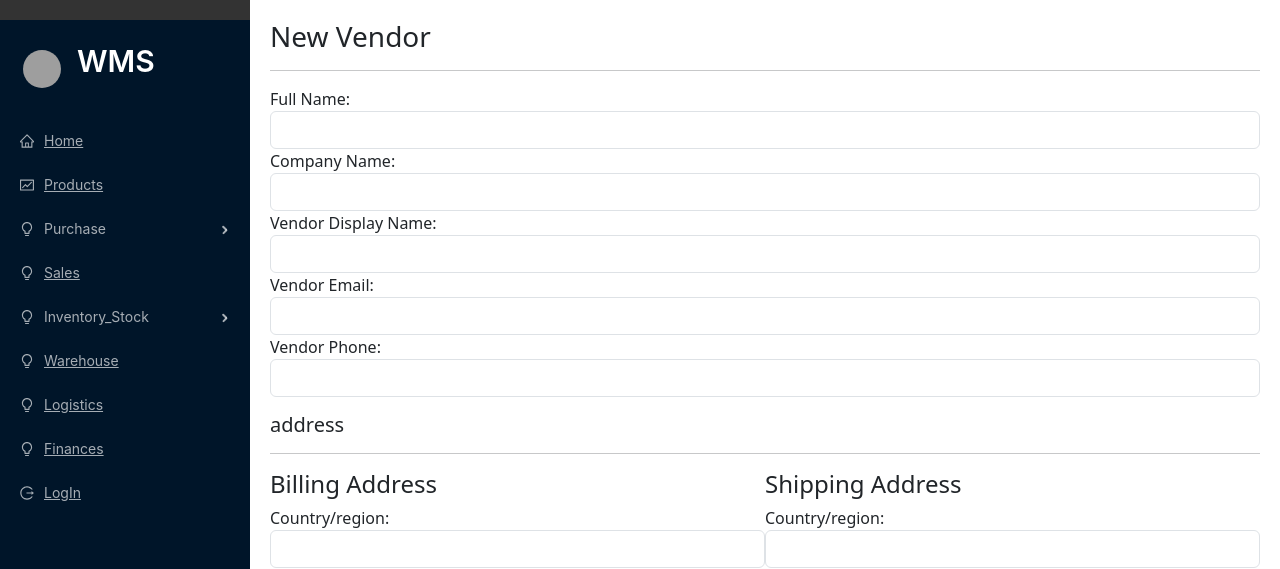
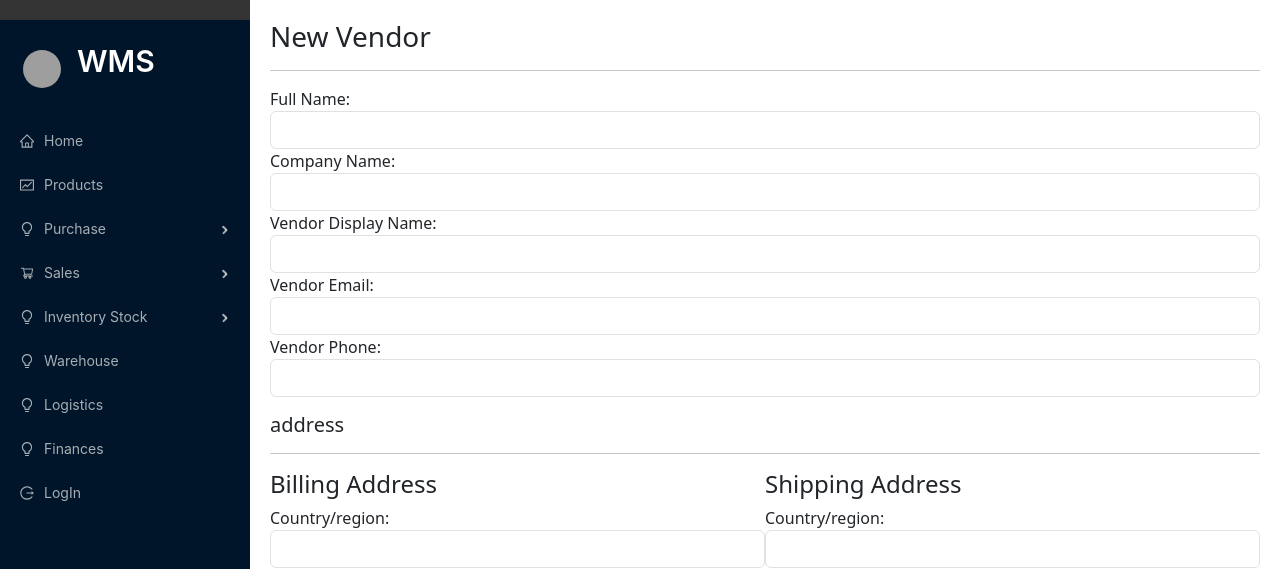
Before and after one commit to ramnadh80lipon/wms_frontend, a React (Create React App) app: page /addVendor in a window 1280 px wide. Shown: the top 569 px of the page. Built offline with nearby package versions, Linux system fonts and the light colour scheme; grey boxes are pictures that could not be loaded.

Commit message:
Navigation bar Updated with icons

```diff
--- a/package.json
+++ b/package.json
@@ -7,6 +7,7 @@
     "@testing-library/react": "^13.4.0",
     "@testing-library/user-event": "^13.5.0",
     "antd": "^5.9.3",
+    "axios": "^1.5.1",
     "bootstrap": "^5.3.2",
     "bootstrap-icons": "^1.11.1",
     "react": "^18.2.0",
--- a/src/App.js
+++ b/src/App.js
@@ -32,7 +32,6 @@ function App() {
       <Route path="/registration" element={<Registration />} />
       <Route path="/user" element={<ListUser />} />
       <Route path="/login" element={<Login />} />
-
     </Routes>
   </div>
 </div>
--- a/src/components/Navbar.jsx
+++ b/src/components/Navbar.jsx
@@ -10,9 +10,13 @@ import {
   LogoutOutlined,
   UserOutlined,
   DownOutlined,
+  ShoppingCartOutlined,
+  UserAddOutlined ,
+  LineChartOutlined,
 } from "@ant-design/icons";
+
 import icon from "../icons/icon_1.png";
-import {div } from "react-bootstrap";
+import { div } from "react-bootstrap";
 import SubMenu from "antd/es/menu/SubMenu";
 const Navbar = ({ isLoggedIn, onLogout }) => {
   const [activeMenu, setActiveMenu] = useState(true);
@@ -36,11 +40,7 @@ const Navbar = ({ isLoggedIn, onLogout }) => {
     }
   }, [screenSize]);
   const user = localStorage.getItem("token");
-  const item = [
-    1,2,3
-  ]
-
-
+  const item = [1, 2, 3];
 
   return (
     <div className="nav-container">
@@ -57,68 +57,103 @@ const Navbar = ({ isLoggedIn, onLogout }) => {
         </Button>
       </div>
       {activeMenu && (
-        <Menu theme="dark"  className="custom-menu">
+        <Menu theme="dark" className="custom-menu">
           <Menu.Item icon={<HomeOutlined />}>
-            <Link to="/">Home</Link>
+            <Link to="/" style={{ textDecoration: "none" }}>
+              Home
+            </Link>
           </Menu.Item>
           <Menu.Item icon={<FundOutlined />}>
-            <Link to="/products">Products</Link>
+            <Link to="/products" style={{ textDecoration: "none" }}>
+              Products
+            </Link>
           </Menu.Item>
-
-
-
 
           <SubMenu key="purchase" icon={<BulbOutlined />} title="Purchase">
             <Menu.Item key="vendors">
-              <Link to="/addVendor">Vendors</Link>
+              <Link to="/addVendor" style={{ textDecoration: "none" }}>
+                Vendors
+              </Link>
             </Menu.Item>
             <Menu.Item key="purchase-orders">
-              <Link to="/purchase-orders">Purchase Orders</Link>
+              <Link to="/purchase-orders" style={{ textDecoration: "none" }}>
+                Purchase Orders
+              </Link>
             </Menu.Item>
             <Menu.Item key="purchase-receives">
-              <Link to="/purchase-receives">Purchase Receives</Link>
+              <Link to="/purchase-receives" style={{ textDecoration: "none" }}>
+                Purchase Receives
+              </Link>
             </Menu.Item>
             <Menu.Item key="purchase-bills">
-              <Link to="/purchase-bills">Purchase Bills</Link>
+              <Link to="/purchase-bills" style={{ textDecoration: "none" }}>
+                Purchase Bills
+              </Link>
             </Menu.Item>
-
           </SubMenu>
 
-          <Menu.Item icon={<BulbOutlined />}>
-            <Link to="/news">Sales</Link>
-          </Menu.Item>
-          <SubMenu icon={<BulbOutlined />}
-                   title={<span>Inventory_Stock</span>}>
+
+          <SubMenu key="sales" icon={<ShoppingCartOutlined />} title="Sales">
+            <Menu.Item key="sales"  icon={<UserAddOutlined />}>
+              <Link to="/news" style={{ textDecoration: "none" }}>
+                Customer
+              </Link>
+            </Menu.Item>
+            <Menu.Item key="sales"  icon={<LineChartOutlined />}>
+              <Link to="/news" style={{ textDecoration: "none" }}>
+                Sales
+              </Link>
+            </Menu.Item>
+            </SubMenu>
+
+
+          <SubMenu icon={<BulbOutlined />} title={<span>Inventory Stock</span>}>
             <Menu.Item icon={<BulbOutlined />}>
-                  <Link to="/items">Items</Link>
+              <Link to="/items" style={{ textDecoration: "none" }}>
+                Items
+              </Link>
             </Menu.Item>
             <Menu.Item icon={<BulbOutlined />}>
-                  <Link to="/items">Item Groups</Link>
+              <Link to="/items" style={{ textDecoration: "none" }}>
+                Item Groups
+              </Link>
             </Menu.Item>
             <Menu.Item icon={<BulbOutlined />}>
-                  <Link to="/Inventory Adjustment">Inventory Adjustment</Link>
+              <Link
+                to="/Inventory Adjustment"
+                style={{ textDecoration: "none" }}
+              >
+                Inventory Adjustment
+              </Link>
             </Menu.Item>
-
-
           </SubMenu>
           <Menu.Item icon={<BulbOutlined />}>
-            <Link to="/news">Warehouse</Link>
+            <Link to="/news" style={{ textDecoration: "none" }}>
+              Warehouse
+            </Link>
           </Menu.Item>
           <Menu.Item icon={<BulbOutlined />}>
-            <Link to="/news">Logistics</Link>
+            <Link to="/news" style={{ textDecoration: "none" }}>
+              Logistics
+            </Link>
           </Menu.Item>
           <Menu.Item icon={<BulbOutlined />}>
-            <Link to="/news">Finances</Link>
+            <Link to="/news" style={{ textDecoration: "none" }}>
+              Finances
+            </Link>
           </Menu.Item>
-
 
           {user ? (
             <Menu.Item icon={<UserOutlined />}>
-              <Link to="/profile">Profile</Link>
+              <Link to="/profile" style={{ textDecoration: "none" }}>
+                Profile
+              </Link>
             </Menu.Item>
           ) : (
             <Menu.Item icon={<LogoutOutlined />}>
-              <Link to="/signin">LogIn</Link>
+              <Link to="/signin" style={{ textDecoration: "none" }}>
+                LogIn
+              </Link>
             </Menu.Item>
           )}
           {isLoggedIn && (
```
Also changed, not shown: 2 other files (tests, documents, lock files or other folders).
